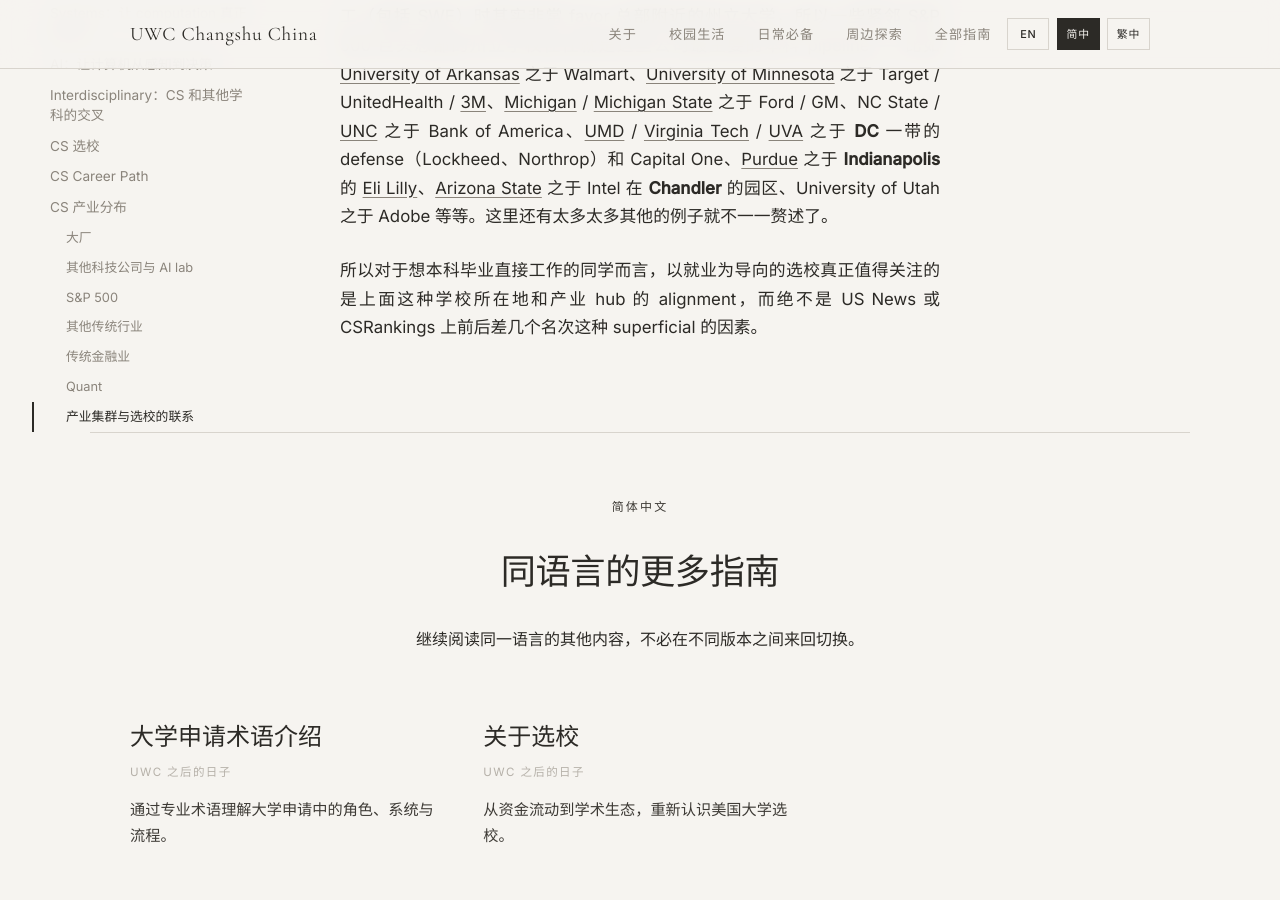
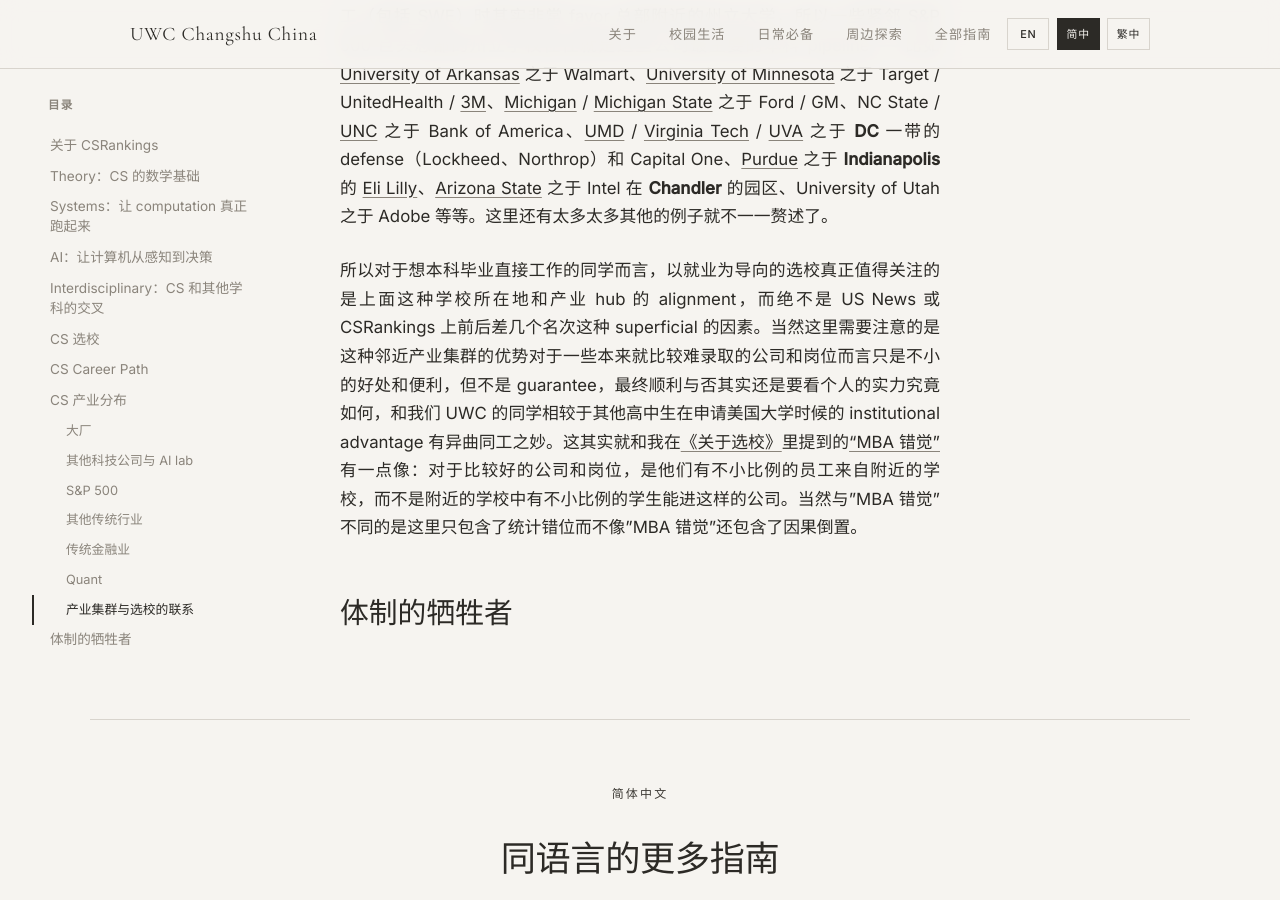
Before and after one commit to United-World-College/UWC-Survival-Guide, a Jekyll site: the page built from website/_guides/chinese/computer-science-CN.md, in a window 1280 px wide and 900 px high, scrolled down 25510 px. Built offline with Jekyll 4.4.1, drawn with Linux system fonts in a browser that asks for light colours.

Commit message:
docs: link MBA in school-selection, split MBA-illusion into statistical-mismatch + reverse-causation, deep-link MBA illusion from CS industry-cluster wrap-up + add empty 'Victims of the System' section (CN/TW/EN)

```diff
--- a/website/_guides/chinese/computer-science-CN.md
+++ b/website/_guides/chinese/computer-science-CN.md
@@ -291,4 +291,6 @@
 
 除此之外还有一类比较容易被忽视的 alignment 是很多 S&P 500 巨头在招聘员工（包括 SWE）时其实非常 favor 总部附近的州立大学，所以一些紧邻 S&P 500 巨头总部的州立学校往往就是这些公司最主要的本科 pipeline——比如 [University of Arkansas](https://en.wikipedia.org/wiki/University_of_Arkansas) 之于 Walmart、[University of Minnesota](https://en.wikipedia.org/wiki/University_of_Minnesota) 之于 Target / UnitedHealth / [3M](https://en.wikipedia.org/wiki/3M)、[Michigan](https://en.wikipedia.org/wiki/University_of_Michigan) / [Michigan State](https://en.wikipedia.org/wiki/Michigan_State_University) 之于 Ford / GM、NC State / [UNC](https://en.wikipedia.org/wiki/University_of_North_Carolina_at_Chapel_Hill) 之于 Bank of America、[UMD](https://en.wikipedia.org/wiki/University_of_Maryland,_College_Park) / [Virginia Tech](https://en.wikipedia.org/wiki/Virginia_Tech) / [UVA](https://en.wikipedia.org/wiki/University_of_Virginia) 之于 **DC** 一带的 defense（Lockheed、Northrop）和 Capital One、[Purdue](https://en.wikipedia.org/wiki/Purdue_University) 之于 **Indianapolis** 的 [Eli Lilly](https://en.wikipedia.org/wiki/Eli_Lilly_and_Company)、[Arizona State](https://en.wikipedia.org/wiki/Arizona_State_University) 之于 Intel 在 **Chandler** 的园区、University of Utah 之于 Adobe 等等。这里还有太多太多其他的例子就不一一赘述了。
 
-所以对于想本科毕业直接工作的同学而言，以就业为导向的选校真正值得关注的是上面这种学校所在地和产业 hub 的 alignment，而绝不是 US News 或 CSRankings 上前后差几个名次这种 superficial 的因素。
+所以对于想本科毕业直接工作的同学而言，以就业为导向的选校真正值得关注的是上面这种学校所在地和产业 hub 的 alignment，而绝不是 US News 或 CSRankings 上前后差几个名次这种 superficial 的因素。当然这里需要注意的是这种邻近产业集群的优势对于一些本来就比较难录取的公司和岗位而言只是不小的好处和便利，但不是 guarantee，最终顺利与否其实还是要看个人的实力究竟如何，和我们 UWC 的同学相较于其他高中生在申请美国大学时候的 institutional advantage 有异曲同工之妙。这其实就和我在[《关于选校》]({{ '/guides/chinese/school-selection-CN/' | relative_url }})里提到的["MBA 错觉"]({{ '/guides/chinese/school-selection-CN/#学校只是平台成长靠自己' | relative_url }})有一点像：对于比较好的公司和岗位，是他们有不小比例的员工来自附近的学校，而不是附近的学校中有不小比例的学生能进这样的公司。当然与"MBA 错觉"不同的是这里只包含了统计错位而不像"MBA 错觉"还包含了因果倒置。
+
+## 体制的牺牲者
```
Also changed, not shown: website/_guides/chinese/computer-science-TW.md (+3 -1 lines), website/_guides/chinese/school-selection-CN.md (+2 -2 lines), website/_guides/chinese/school-selection-TW.md (+2 -2 lines), website/_guides/default/computer-science.md (+3 -1 lines), website/_guides/default/school-selection.md (+2 -2 lines).
